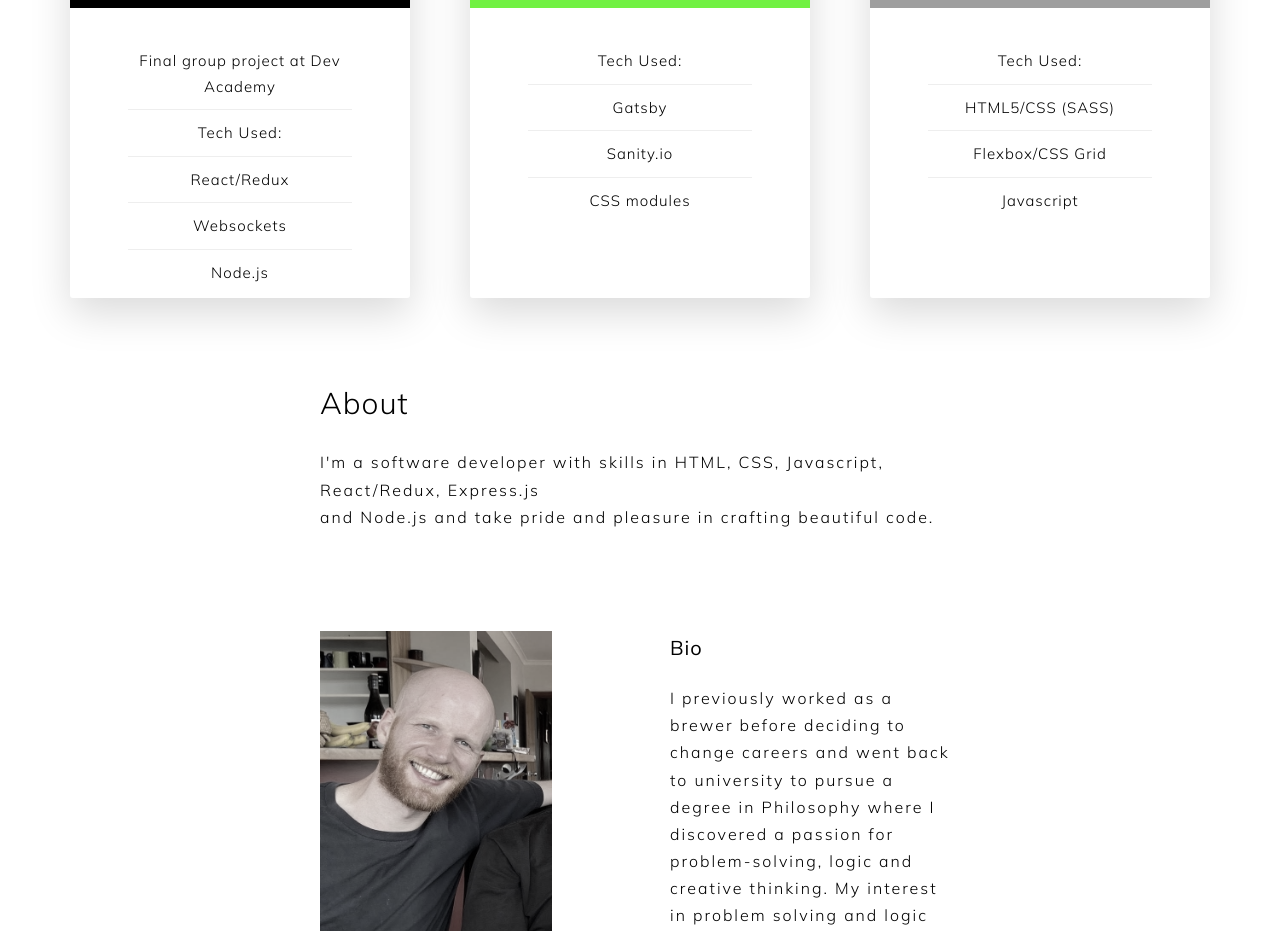
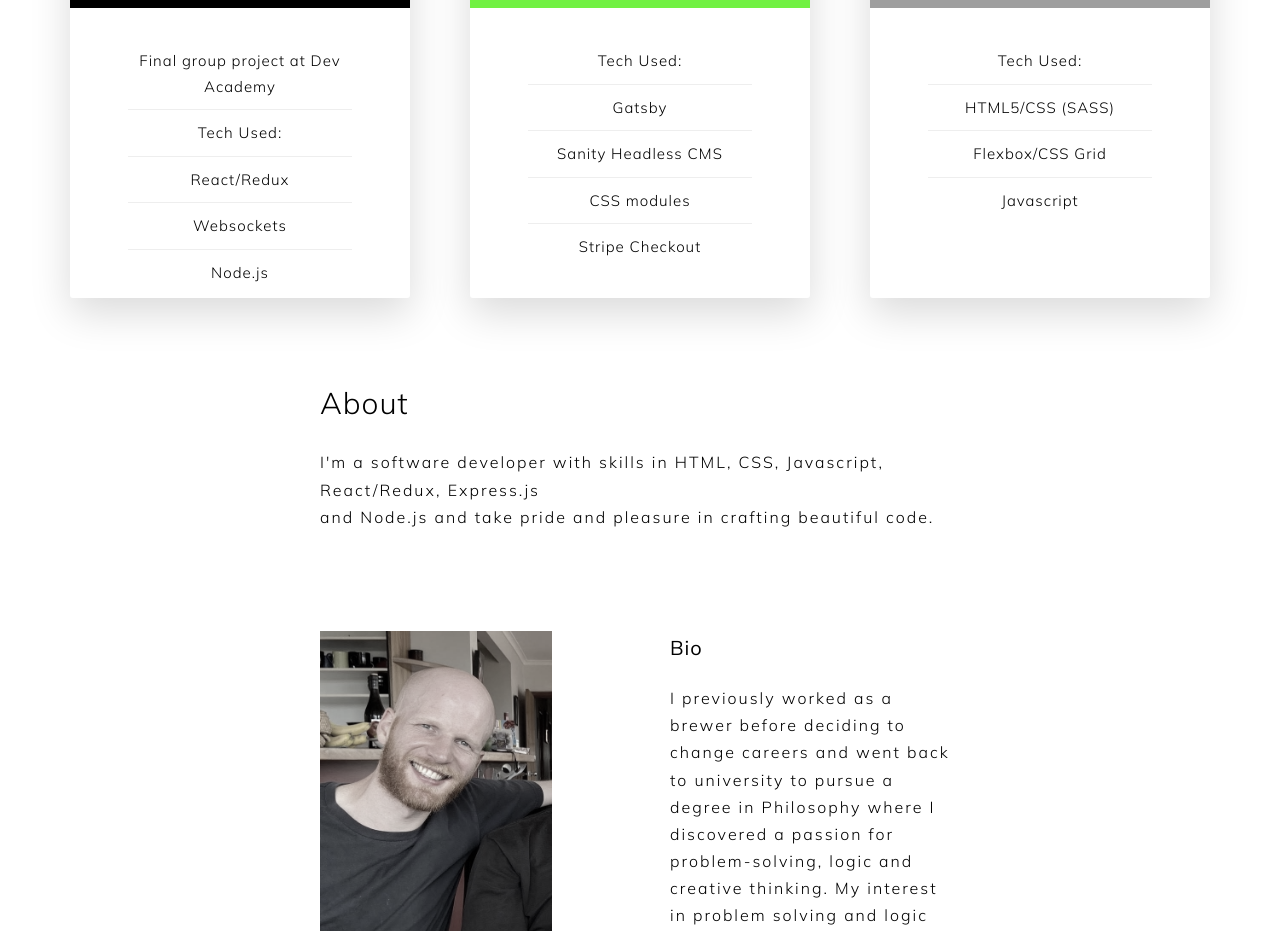
Before and after one commit to alex-bartleynees/old_portfolio, a website: page index.html in a window 1280 px wide. Shown: the part 1184-2115 px from the top of the page. Drawn offline with Linux system fonts and the light colour scheme; grey boxes are pictures that could not be loaded.

Commit message:
Update index.html

```diff
--- a/index.html
+++ b/index.html
@@ -156,8 +156,9 @@
               <ul>
                 <li>Tech Used:</li>
                 <li>Gatsby</li>
-                <li>Sanity.io</li>
+                <li>Sanity Headless CMS</li>
                 <li>CSS modules</li>
+                <li>Stripe Checkout</li>
               </ul>
             </div>
           </div>
```
